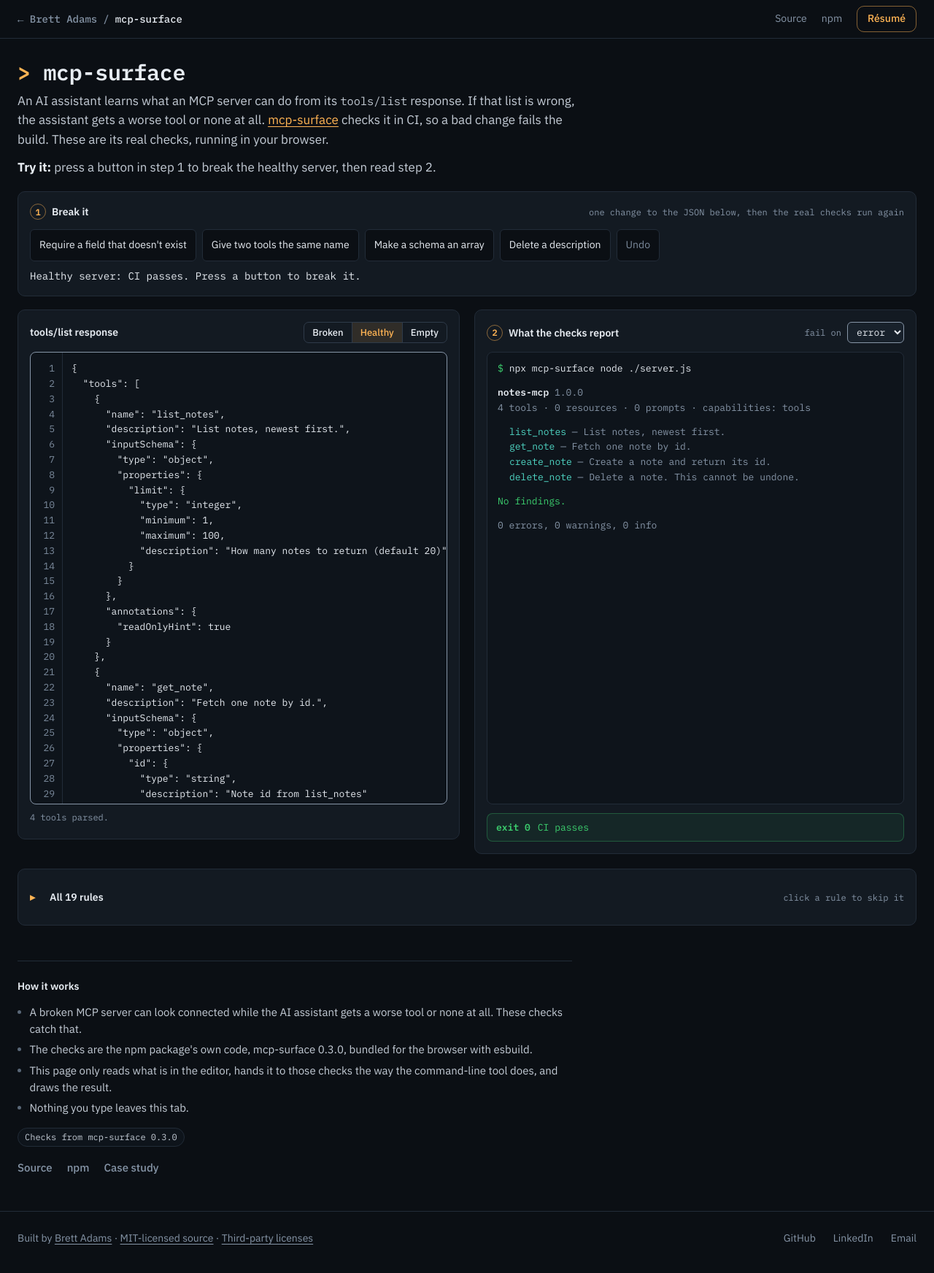
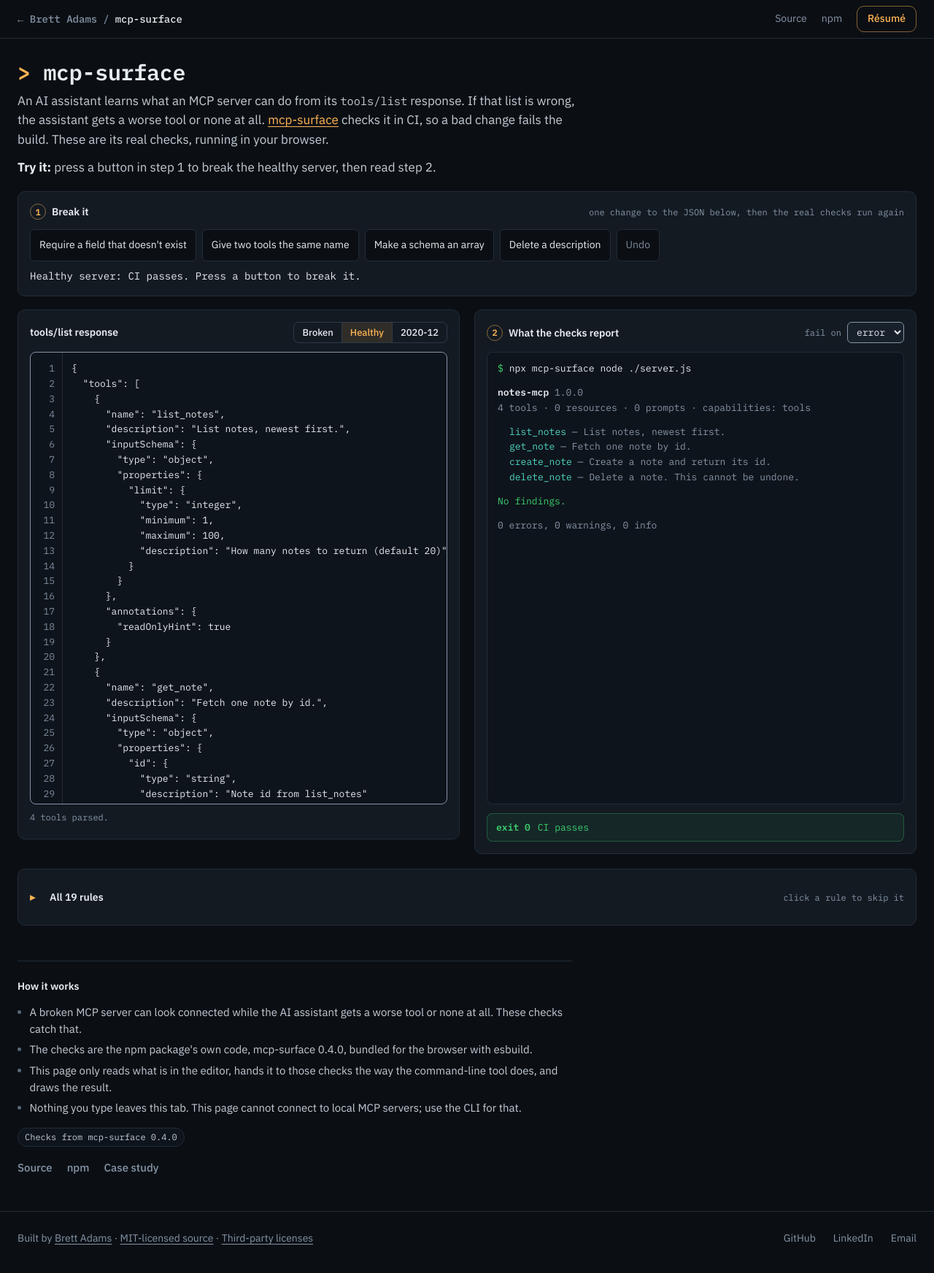
Before and after one commit to brettadams0/brettadams0.github.io, a Jekyll site: the page mcp-surface/index.html, which Jekyll copies as it is, in a window 1280 px wide. Shown: the top 1744 px of the page at 73% size. Built offline with Jekyll 4.4.1, drawn with Linux system fonts in a browser that asks for light colours.

Commit message:
demo: expose standards-compliant 2020-12 example and accurate checker version

```diff
--- a/mcp-surface/index.html
+++ b/mcp-surface/index.html
@@ -71,7 +71,7 @@
         <div class="seg" role="group" aria-label="Example">
           <button type="button" data-example="broken" aria-pressed="false">Broken</button>
           <button type="button" data-example="healthy" aria-pressed="true">Healthy</button>
-          <button type="button" data-example="empty" aria-pressed="false">Empty</button>
+          <button type="button" data-example="modern" aria-pressed="false">2020-12</button>
         </div>
       </div>
       <label class="sr-only" for="source">JSON sent back by tools/list</label>
@@ -111,11 +111,11 @@
     <h2 id="how-title">How it works</h2>
     <ul>
       <li>A broken MCP server can look connected while the AI assistant gets a worse tool or none at all. These checks catch that.</li>
-      <li>The checks are the npm package's own code, mcp-surface 0.3.0, bundled for the browser with esbuild.</li>
+      <li>The checks are the npm package's own code, mcp-surface 0.4.0, bundled for the browser with esbuild.</li>
       <li>This page only reads what is in the editor, hands it to those checks the way the command-line tool does, and draws the result.</li>
-      <li>Nothing you type leaves this tab.</li>
+      <li>Nothing you type leaves this tab. This page cannot connect to local MCP servers; use the CLI for that.</li>
     </ul>
-    <ul class="chips" role="list"><li>Checks from mcp-surface 0.3.0</li></ul>
+    <ul class="chips" role="list"><li>Checks from mcp-surface 0.4.0</li></ul>
     <p class="demo-source">
       <a href="https://github.com/brettadams0/mcp-surface">Source</a>
       <a href="https://www.npmjs.com/package/mcp-surface">npm</a>
```
